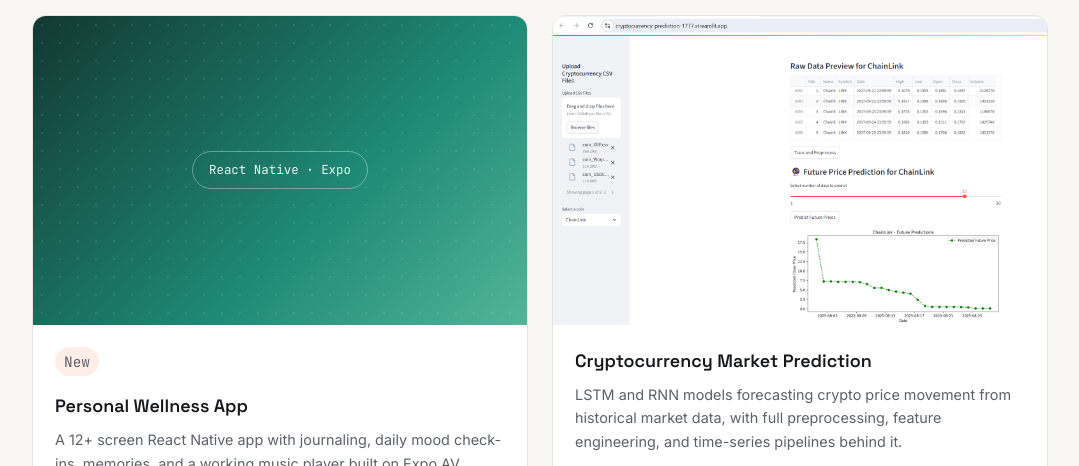
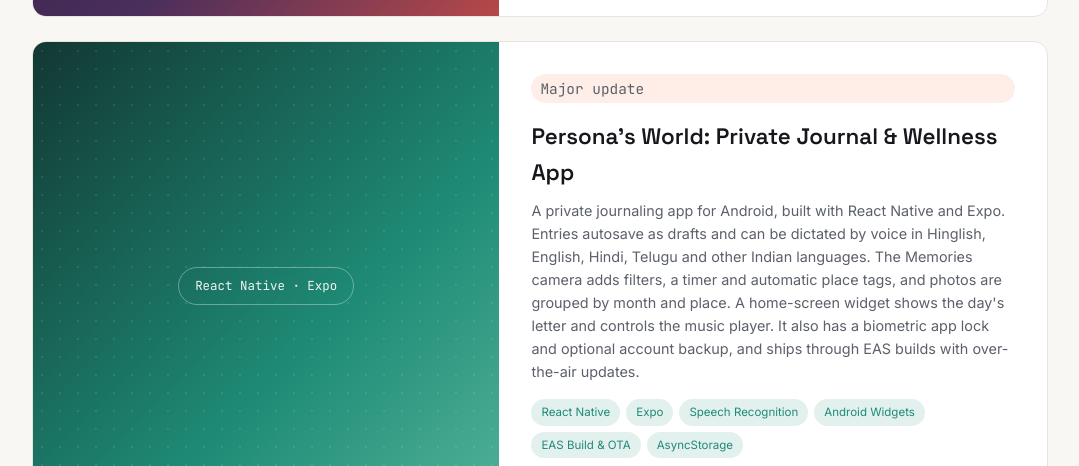
Before and after one commit to KaifCodeur/kaif-portfolio, a plain HTML site: page index.html in a window 1280 px wide. Shown: the part 1818-2284 px from the top of the page, without its empty margins (100-1179 px from the left). Drawn offline with Linux system fonts and the light colour scheme.

Commit message:
Update wellness app project card

```diff
--- a/index.html
+++ b/index.html
@@ -279,7 +279,7 @@ footer{border-top:1px solid var(--line);padding:36px 0 60px;}
     <div class="wrap about-grid">
       <div class="about-body">
         <p><strong>I like shipping things that work end to end</strong> — the API, the database, the interface, and lately the AI layer sitting on top of it. Most of what I've learned came from building and deploying real projects rather than following tutorials.</p>
-        <p>My most recent build is an AI Resume Analyzer: React and Express on the stack, Groq's Llama 3.3 doing the analysis, ATS scoring and PDF parsing under the hood, frontend on Vercel and backend on Render. Before that, an e-commerce platform, a deep-learning crypto forecaster, and a React Native wellness app.</p>
+        <p>My most recent build is an AI Resume Analyzer: React and Express on the stack, Groq's Llama 3.3 doing the analysis, ATS scoring and PDF parsing under the hood, frontend on Vercel and backend on Render. Before that, an e-commerce platform, a deep-learning crypto forecaster, and Persona's World, a React Native journaling app with voice dictation, photo place tags and an Android home-screen widget.</p>
         <p>Comfortable across OOP, data structures, REST API design, and Git-based workflows — and just as happy debugging a model's loss curve as fixing a CSS layout at 1am.</p>
       </div>
       <ul class="fact-list">
@@ -326,14 +326,16 @@ footer{border-top:1px solid var(--line);padding:36px 0 60px;}
           </div>
         </article>
 
-        <article class="project-card" data-tags="mobile">
+        <article class="project-card featured" data-tags="mobile">
           <div class="project-cover cover-mobile"><span class="glyph">React Native · Expo</span></div>
           <div class="project-body">
-            <p class="badge-new">New</p>
-            <h3>Personal Wellness App</h3>
-            <p>A 12+ screen React Native app with journaling, daily mood check-ins, memories, and a working music player built on Expo AV. Themed persona screens and AsyncStorage keep everything personal and persistent between sessions.</p>
-            <div class="project-tags"><span>React Native</span><span>Expo</span><span>Expo AV</span><span>AsyncStorage</span></div>
+            <p class="badge-new">Major update</p>
+            <h3>Persona's World: Private Journal &amp; Wellness App</h3>
+            <p>A private journaling app for Android, built with React Native and Expo. Entries autosave as drafts and can be dictated by voice in Hinglish, English, Hindi, Telugu and other Indian languages. The Memories camera adds filters, a timer and automatic place tags, and photos are grouped by month and place. A home-screen widget shows the day's letter and controls the music player. It also has a biometric app lock and optional account backup, and ships through EAS builds with over-the-air updates.</p>
+            <div class="project-tags"><span>React Native</span><span>Expo</span><span>Speech Recognition</span><span>Android Widgets</span><span>EAS Build &amp; OTA</span><span>AsyncStorage</span></div>
             <div class="project-links">
+              <a href="https://github.com/KaifCodeur/herworld-config" target="_blank" rel="noopener">Code <svg viewBox="0 0 24 24" fill="none" stroke="currentColor" stroke-width="2" stroke-linecap="round"><path d="M7 17L17 7M7 7h10v10"/></svg></a>
+              <!-- Add a "Download APK" link here when you have a permanent one (GitHub Release or Drive) -->
             </div>
           </div>
         </article>
@@ -453,6 +455,7 @@ footer{border-top:1px solid var(--line);padding:36px 0 60px;}
           <div class="skill-pills">
             <button class="skill-pill" data-tag="all">Git &amp; GitHub</button>
             <button class="skill-pill" data-tag="mobile">Expo</button>
+            <button class="skill-pill" data-tag="mobile">EAS Build &amp; OTA</button>
             <button class="skill-pill" data-tag="ai">Postman</button>
             <button class="skill-pill" data-tag="all">OOP</button>
             <button class="skill-pill" data-tag="all">Data Structures</button>
@@ -496,7 +499,6 @@ footer{border-top:1px solid var(--line);padding:36px 0 60px;}
           <div class="social-row">
             <a class="social-btn" href="https://www.linkedin.com/in/kaifshaikMD" target="_blank" rel="noopener">LinkedIn</a>
             <a class="social-btn" href="https://github.com/KaifCodeur" target="_blank" rel="noopener">GitHub</a>
-            <a class="social-btn" href="tel:+919347749638">Call</a>
           </div>
         </div>
       </div>
```
